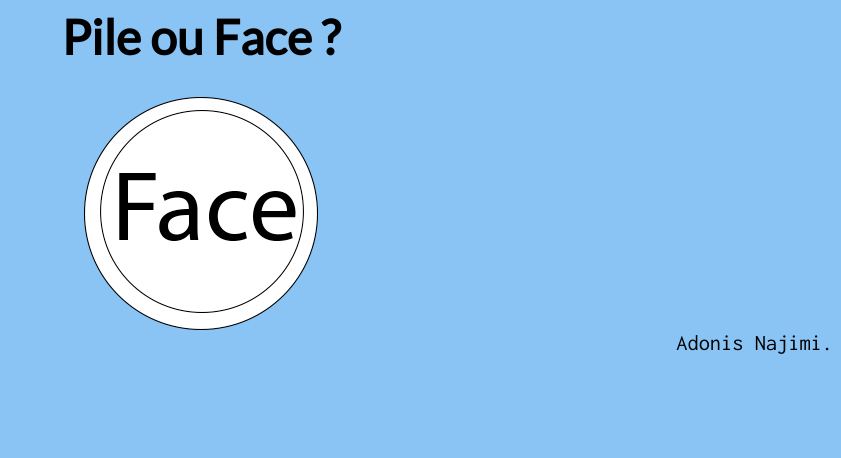
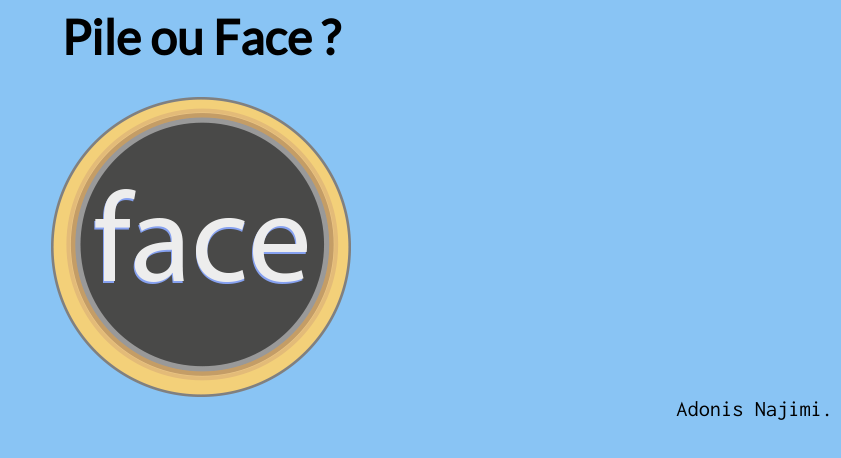
Before and after one commit to pileouface/pileouface.github.io, a plain HTML site: page index.html in a window 1280 px wide. Shown: the whole page, without its empty margins (439-1280 px from the left). Drawn offline with Linux system fonts and the light colour scheme.

Commit message:
add new coins

```diff
--- a/css/style.css
+++ b/css/style.css
@@ -20,8 +20,8 @@ h1 span {
 }
 
 #coin, #flip, #coin div {
-  width: 234px;
-  height: 234px;
+  width: 300px;
+  height: 300px;
 }
 
 #flip {
@@ -32,11 +32,11 @@ h1 span {
 }
 
 .face {
-  background: url(../img/face.png);
+  background: url(../img/face2.png);
 }
 
 .pile {
-  background: url(../img/pile.png);
+  background: url(../img/pile2.png);
 }
 
 .front {
```
Also changed, not shown: img/face2.png (added), img/pile2.png (added).
